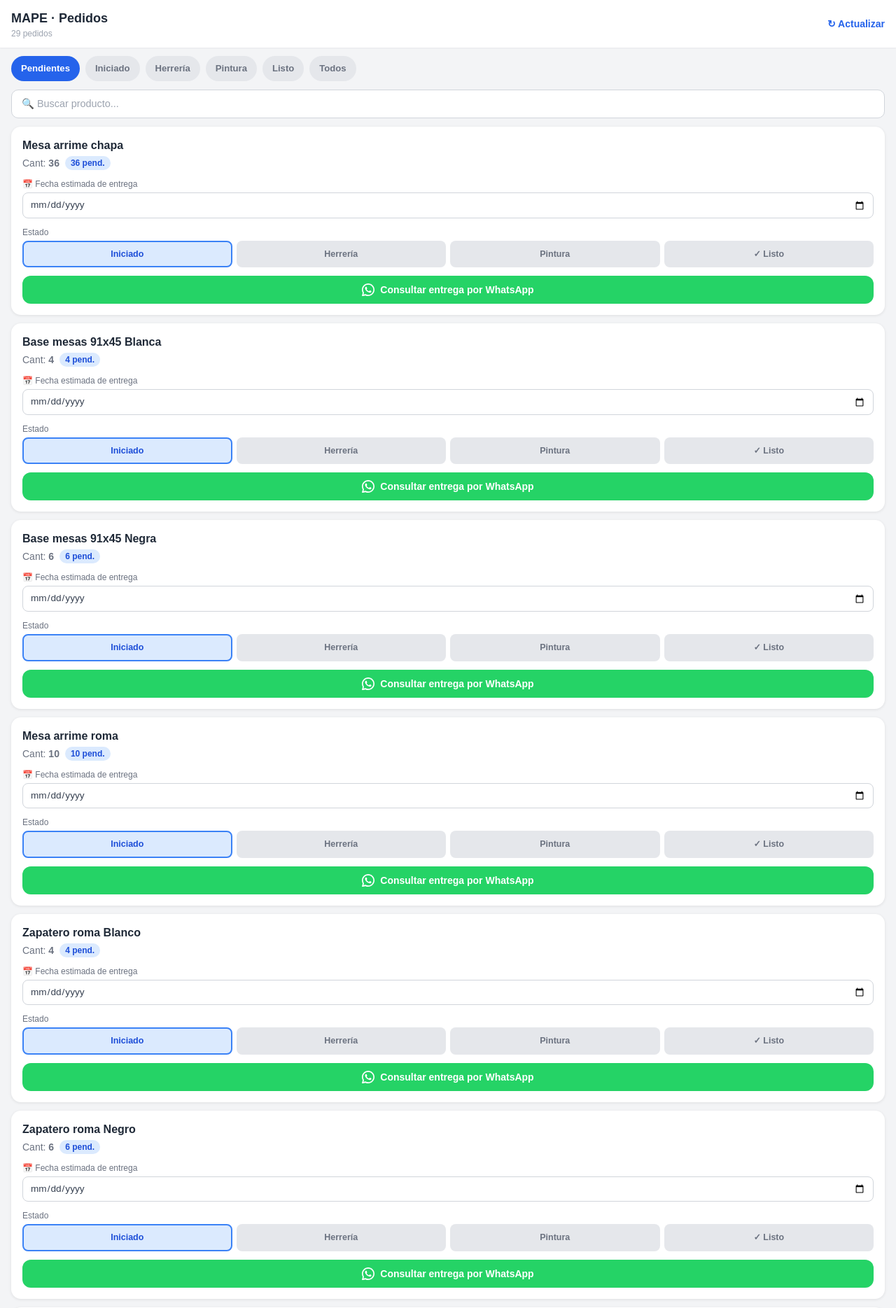
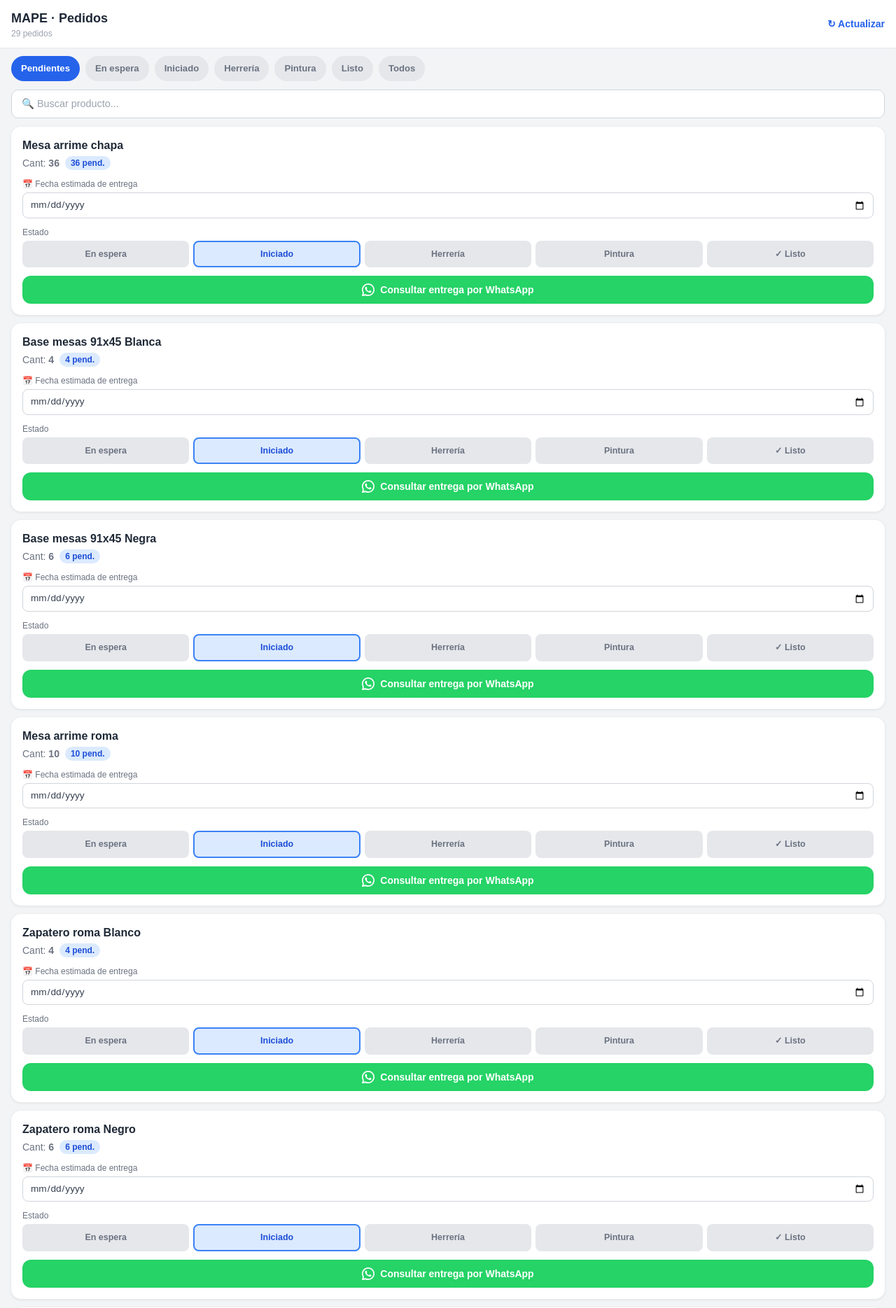
Before and after one commit to mmartinmape-byte/mape-app, a Flask app: page /mobile in a window 1280 px wide. Shown: the top 1869 px of the page at 70% size. Run offline with Flask 3, Linux system fonts and the light colour scheme; data comes from the database, SQL or seed files in the repository; some libraries are stand-ins or nearby versions.

Commit message:
Agregar estado En espera como primer estado del pedido

```diff
--- a/app.py
+++ b/app.py
@@ -547,7 +547,7 @@ def update_order(oid):
         precio={ph},urgencia={ph},notas={ph},fecha_esperada={ph},estado={ph} WHERE id={ph}
     """, (d.get('fecha'), d['producto'], cant, entregado, pendiente,
           d.get('precio', 0), d.get('urgencia'), d.get('notas',''),
-          d.get('fechaEsperada'), d.get('estado','iniciado'), oid))
+          d.get('fechaEsperada'), d.get('estado','espera'), oid))
     return jsonify(q(f"SELECT * FROM mape_orders WHERE id={ph}", (oid,), fetch='one'))
 
 @app.route('/api/orders/<int:oid>/estado', methods=['PATCH'])
--- a/templates/mobile.html
+++ b/templates/mobile.html
@@ -13,6 +13,7 @@
     border:2px solid transparent; cursor:pointer; text-align:center; transition:all 0.15s;
     background:#e5e7eb; color:#6b7280;
   }
+  .estado-btn.active-espera     { background:#f3f4f6; color:#374151; border-color:#9ca3af; }
   .estado-btn.active-iniciado   { background:#dbeafe; color:#1d4ed8; border-color:#3b82f6; }
   .estado-btn.active-herreria   { background:#fef3c7; color:#92400e; border-color:#f59e0b; }
   .estado-btn.active-pintura    { background:#ede9fe; color:#5b21b6; border-color:#8b5cf6; }
@@ -52,6 +53,7 @@
 <!-- Filtros -->
 <div class="px-4 pt-3 pb-1 flex gap-2 overflow-x-auto">
   <button class="filtro-tab active" onclick="setFiltro('pendiente',this)">Pendientes</button>
+  <button class="filtro-tab" onclick="setFiltro('espera',this)">En espera</button>
   <button class="filtro-tab" onclick="setFiltro('iniciado',this)">Iniciado</button>
   <button class="filtro-tab" onclick="setFiltro('herreria',this)">Herrería</button>
   <button class="filtro-tab" onclick="setFiltro('pintura',this)">Pintura</button>
@@ -81,6 +83,7 @@ let filtro = 'pendiente';
 const MAPE_WA = '5491132565719';
 
 const ESTADOS = [
+  { key:'espera',   label:'En espera',      cls:'active-espera'   },
   { key:'iniciado', label:'Iniciado',       cls:'active-iniciado' },
   { key:'herreria', label:'Herrería',       cls:'active-herreria' },
   { key:'pintura',  label:'Pintura',        cls:'active-pintura'  },
```
